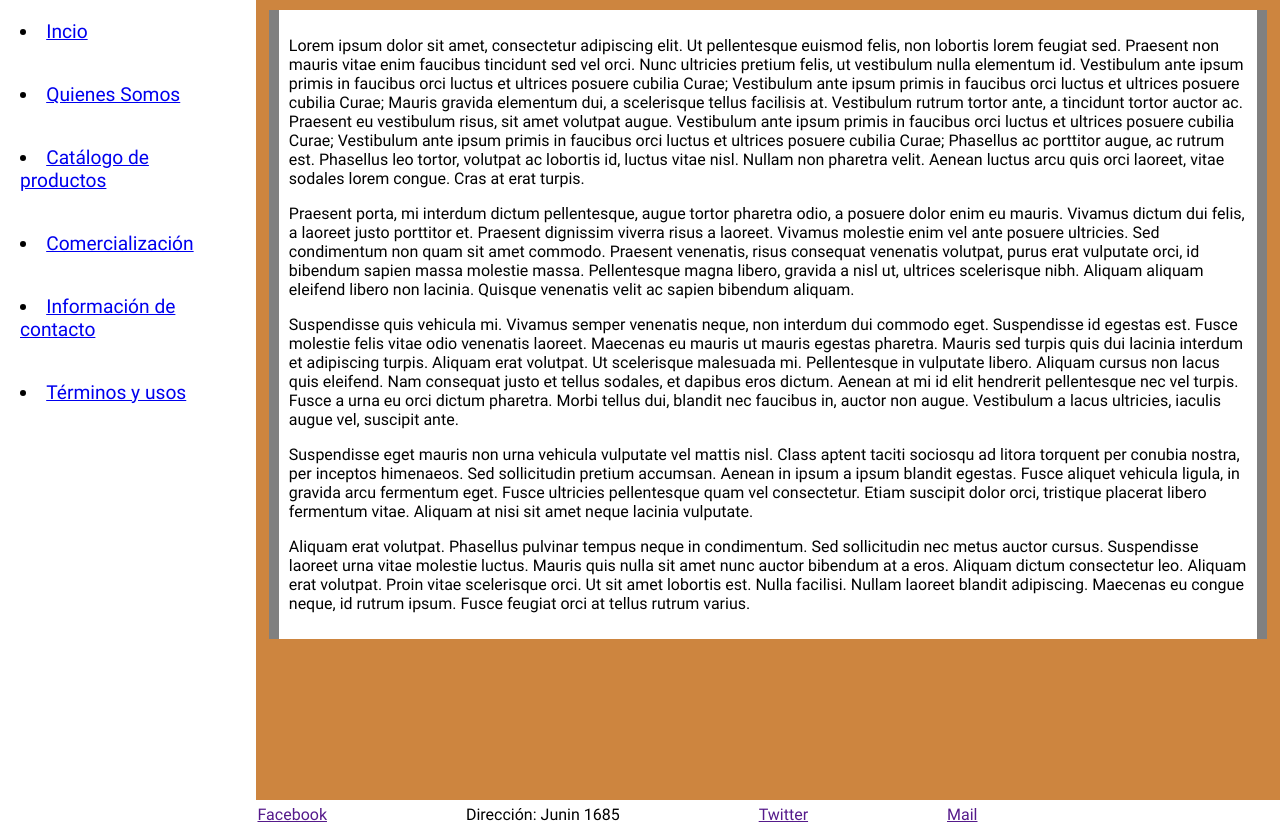
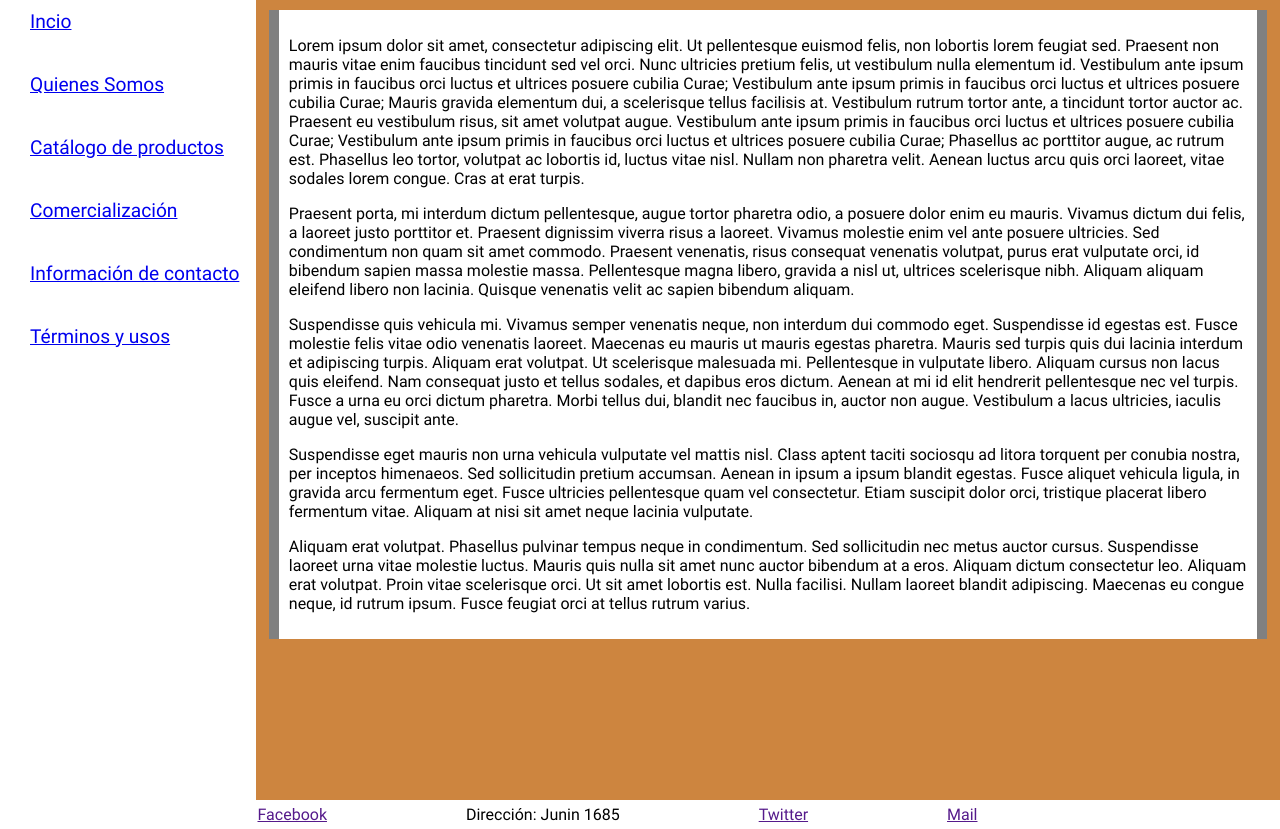
Before and after one commit to facurubin/Genux, a PHP site: page / in a window 1280 px wide. Shown: the part 145-974 px from the top of the page. Run offline with PHP 8.4, Linux system fonts and the light colour scheme.

Commit message:
cambio lu en nav por p

```diff
--- a/css/estilo.css
+++ b/css/estilo.css
@@ -36,9 +36,10 @@ aside
 	float: left;
 	background: white;
 }
-aside nav li
+aside nav p
 {
-	padding: 20px;
+	margin: 5px 0px 5px 15px;
+	padding: 5px 0px 30px 15px;
 	font-size: 1.2em;
 }
 footer
--- a/index.html
+++ b/index.html
@@ -14,18 +14,12 @@
 	  	</header>
 	  	<aside>
 		  	<nav>
-		  		<lu>
-		  			<li>
-		  				<a href="#">Incio</a>
-		  			</li>
-		  			<li>
-		  				<a href="#">Quienes Somos</a>
-		  			</li>
-		  			<li><a href="#">Catálogo de productos</a></li>
-		  			<li><a href="#">Comercialización</a></li>
-		  			<li><a href="#">Información de contacto</a></li>
-		  			<li><a href="#">Términos y usos</a></li>
-		  		</lu>
+		  			<p><a href="#">Incio</a></p>
+		  			<p><a href="#">Quienes Somos</a></p>
+		  			<p><a href="#">Catálogo de productos</a></p>
+		  			<p><a href="#">Comercialización</a></p>
+		  			<p><a href="#">Información de contacto</a></p>
+		  			<p><a href="#">Términos y usos</a></p>
 		  	</nav>
 		</aside>
 	  	<section>
```
